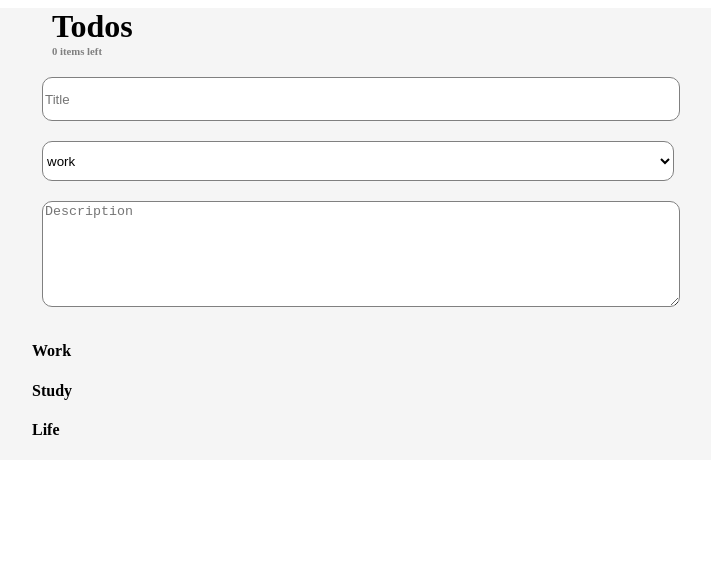
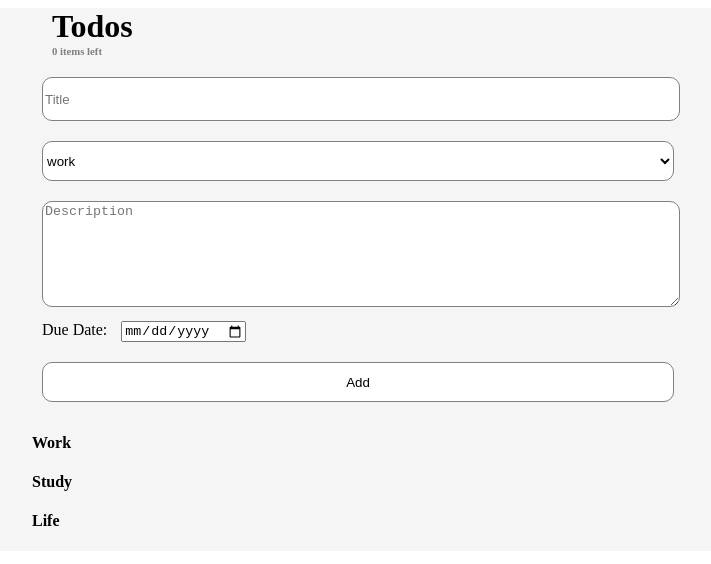
Before and after one commit to mellow-gif/my-todoList, a React (Vite) app: page / in a window 1280 px wide. Shown: the top 564 px of the page, without its empty margins (292-1003 px from the left). Built offline with nearby package versions, Linux system fonts and the light colour scheme.

Commit message:
任务分类+任务排序

```diff
--- a/src/components/todo.tsx
+++ b/src/components/todo.tsx
@@ -7,6 +7,7 @@ export interface todoItemProps {
     title: string,
     category: string,
     description: string,
+    date: string,
     isFinished: boolean,
 }
 
--- a/src/components/todoInput.tsx
+++ b/src/components/todoInput.tsx
@@ -9,8 +9,9 @@ interface todoInputProps {
 const TodoInput = ({addTodoItem}: todoInputProps) => {
 
     const [title, setTitle] = useState("")
-    const [category, setCategory] = useState("")
+    const [category, setCategory] = useState("1")
     const [description, setDescription] = useState("")
+    const [date, setDate] = useState("2000-1-1")
     const changeValue = (e: React.ChangeEvent) => {
         setTitle((e.target as HTMLInputElement).value)
     }
@@ -20,6 +21,9 @@ const TodoInput = ({addTodoItem}: todoInputProps) => {
     const changeDescription = (e: React.ChangeEvent) => {
         setDescription((e.target as HTMLTextAreaElement).value)
     }
+    const changeDate = (e: React.ChangeEvent) => {
+        setDate((e.target as HTMLInputElement).value)
+    }
     const addHandleInput = (e: React.FormEvent) => {
         e.preventDefault();
         addTodoItem({
@@ -27,6 +31,7 @@ const TodoInput = ({addTodoItem}: todoInputProps) => {
             title: title,
             category: category,
             description: description,
+            date: date,
             isFinished: false,
         })
     }
@@ -42,6 +47,7 @@ const TodoInput = ({addTodoItem}: todoInputProps) => {
                     border: "0.5px solid gray"
                 }}></input>
                 <select
+                    value={category}
                     onChange={changeCategory}
                     style={{
                     width: "100%",
@@ -64,6 +70,16 @@ const TodoInput = ({addTodoItem}: todoInputProps) => {
                     backgroundColor: "white",
                     border: "0.5px solid gray"
                 }}></textarea>
+                <label style={{marginLeft: "10px", marginTop: "10px"}}>Due Date: </label>
+                <input type={"date"} style={ {marginLeft: "10px", marginBottom: "10px"}} onChange={changeDate} value={date}/>
+                <button type={"submit"} style={{
+                    width: "100%",
+                    height: "40px",
+                    margin: "10px",
+                    borderRadius: "10px",
+                    backgroundColor: "white",
+                    border: "0.5px solid gray"
+                }}>Add</button>
             </form>
         </div>
     )
--- a/src/components/todoItem.tsx
+++ b/src/components/todoItem.tsx
@@ -26,6 +26,13 @@ const TodoItem = ({item, changeTodoItem,deleteTodoItem}: itemProps) => {
                     marginLeft: "5px",
                     marginRight: "0px",
                 }}>{item.title}</span>
+                <span style={{
+                    margin: "10px",
+                    marginLeft: "5px",
+                    marginRight: "0px",
+                    textDecoration: item.isFinished ? "line-through" : "none",
+                    color: item.isFinished ? "#888" : "#000",
+                }}>{item.description}</span>
                 <button
                     onClick={deleteTodo}
                     style={{
--- a/src/components/todoList.tsx
+++ b/src/components/todoList.tsx
@@ -9,17 +9,22 @@ interface todoListProps {
 }
 
 const TodoList = ({todoList, changeTodoItem, deleteTodoItem}: todoListProps) => {
-    const WorkItems = todoList.filter(item => item.category === "1").map(todoItem => {
+    const todoListSorted = [...todoList].sort((a, b) => {
+        // 转换为时间戳（毫秒数），直接相减比较
+        return new Date(a.date).getTime() - new Date(b.date).getTime();
+    });
+
+    const WorkItems = todoListSorted.filter(item => item.category === "1").map(todoItem => {
         return <TodoItem key={todoItem.id} item={todoItem}
                          changeTodoItem={changeTodoItem}
                          deleteTodoItem={deleteTodoItem}></TodoItem>
     })
-    const StudyItems = todoList.filter(item => item.category === "2").map(todoItem => {
+    const StudyItems = todoListSorted.filter(item => item.category === "2").map(todoItem => {
         return <TodoItem key={todoItem.id} item={todoItem}
                          changeTodoItem={changeTodoItem}
                          deleteTodoItem={deleteTodoItem}></TodoItem>
     })
-    const LifeItems = todoList.filter(item => item.category === "3").map(todoItem => {
+    const LifeItems = todoListSorted.filter(item => item.category === "3").map(todoItem => {
         return <TodoItem key={todoItem.id} item={todoItem}
                          changeTodoItem={changeTodoItem}
                          deleteTodoItem={deleteTodoItem}></TodoItem>
```
